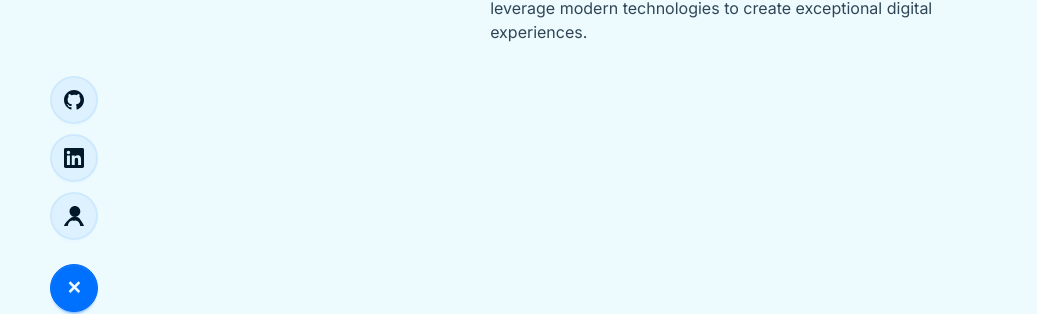
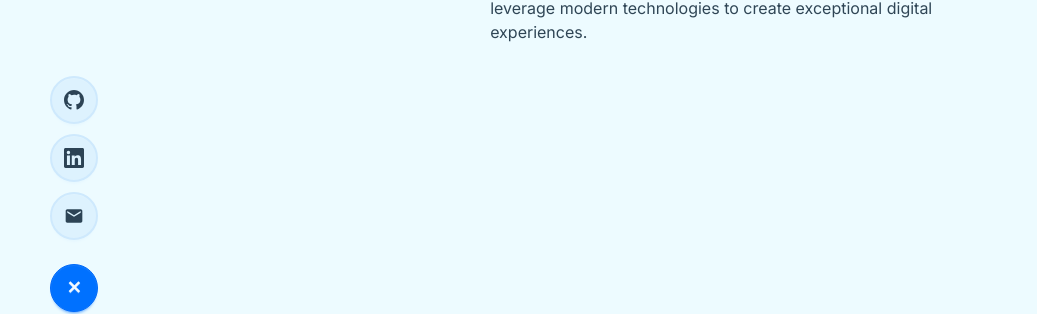
Before and after one commit to Kenta-Asakura/portfolio-v2, a React (Vite) app: page / in a window 1280 px wide. Both pictures are taken after a click on the button 74 px from the left and 744 px from the top of the page. Shown: the part 456-770 px from the top of the page, without its empty margins (0-1037 px from the left). Built offline with nearby package versions, Linux system fonts and the light colour scheme; a web font is replaced by a local one.

Commit message:
Social Links changes: - added email in social links data - social links styling adjustments

```diff
--- a/src/components/ui/SocialLinks.jsx
+++ b/src/components/ui/SocialLinks.jsx
@@ -13,12 +13,11 @@ function SocialLinks() {
                         d-btn d-btn-lg d-btn-circle
                         bg-base-300/50
                         border-2 border-base-300
-                        text-base-content hover:text-primary
+                        text-base-content/80 hover:text-primary
                         transition-all duration-200 ease-in-out
                         hover:scale-110 hover:shadow-lg
                         focus:outline-none focus:ring-2 focus:ring-primary focus:ring-offset-2
-                        group
-                    "
+                        group"
                     aria-label={`Visit my ${social.name} profile`}
                 >
                     <span className="font-bold text-xl">
--- a/src/data/social.js
+++ b/src/data/social.js
@@ -10,8 +10,13 @@ export const SOCIAL_LINKS = [
     iconPath: 'M20.447 20.452h-3.554v-5.569c0-1.328-.027-3.037-1.852-3.037-1.853 0-2.136 1.445-2.136 2.939v5.667H9.351V9h3.414v1.561h.046c.477-.9 1.637-1.85 3.37-1.85 3.601 0 4.267 2.37 4.267 5.455v6.286zM5.337 7.433a2.062 2.062 0 0 1-2.063-2.065 2.064 2.064 0 1 1 2.063 2.065zm1.782 13.019H3.555V9h3.564v11.452zM22.225 0H1.771C.792 0 0 .774 0 1.729v20.542C0 23.227.792 24 1.771 24h20.451C23.2 24 24 23.227 24 22.271V1.729C24 .774 23.2 0 22.222 0h.003z'
   },
   {
-    name: 'Wantedly',
-    href: 'https://wantedly.com/',
-    iconPath: 'M18.453 14.555c-.171-.111-.344-.223-.52-.328l-.004-.003c-1.477-.882-3.163-1.315-4.87-1.315-1.707 0-3.393.433-4.87 1.315l-.004.003c-.176.105-.349.217-.52.328C3.39 17.467 0 22.92 0 24h4.635c0-.762.254-1.91.736-2.974.483-1.064 1.188-2.041 2.086-2.642.549-.366 1.141-.614 1.755-.747.614-.132 1.25-.15 1.878-.054l.91.134.91-.134c.628-.096 1.264-.078 1.878.054.614.133 1.206.381 1.755.747.898.601 1.603 1.578 2.086 2.642.482 1.064.736 2.212.736 2.974H24c0-1.08-3.39-6.533-5.547-9.445zM13.09 12.909c3.573 0 6.479-2.91 6.479-6.454C19.569 2.91 16.663 0 13.09 0S6.612 2.91 6.612 6.455c0 3.544 2.905 6.454 6.478 6.454z'
-  }
+    name: 'Email',
+    href: 'mailto:asakura.kenta963420@gmail.com',
+    iconPath: 'M20 4H4c-1.1 0-1.99.9-1.99 2L2 18c0 1.1.9 2 2 2h16c1.1 0 2-.9 2-2V6c0-1.1-.9-2-2-2zm0 4l-8 5-8-5V6l8 5 8-5v2z'
+  },
+  // {
+  //   name: 'Wantedly',
+  //   href: 'https://wantedly.com/',
+  //   iconPath: 'M18.453 14.555c-.171-.111-.344-.223-.52-.328l-.004-.003c-1.477-.882-3.163-1.315-4.87-1.315-1.707 0-3.393.433-4.87 1.315l-.004.003c-.176.105-.349.217-.52.328C3.39 17.467 0 22.92 0 24h4.635c0-.762.254-1.91.736-2.974.483-1.064 1.188-2.041 2.086-2.642.549-.366 1.141-.614 1.755-.747.614-.132 1.25-.15 1.878-.054l.91.134.91-.134c.628-.096 1.264-.078 1.878.054.614.133 1.206.381 1.755.747.898.601 1.603 1.578 2.086 2.642.482 1.064.736 2.212.736 2.974H24c0-1.08-3.39-6.533-5.547-9.445zM13.09 12.909c3.573 0 6.479-2.91 6.479-6.454C19.569 2.91 16.663 0 13.09 0S6.612 2.91 6.612 6.455c0 3.544 2.905 6.454 6.478 6.454z'
+  // }
 ];
```
